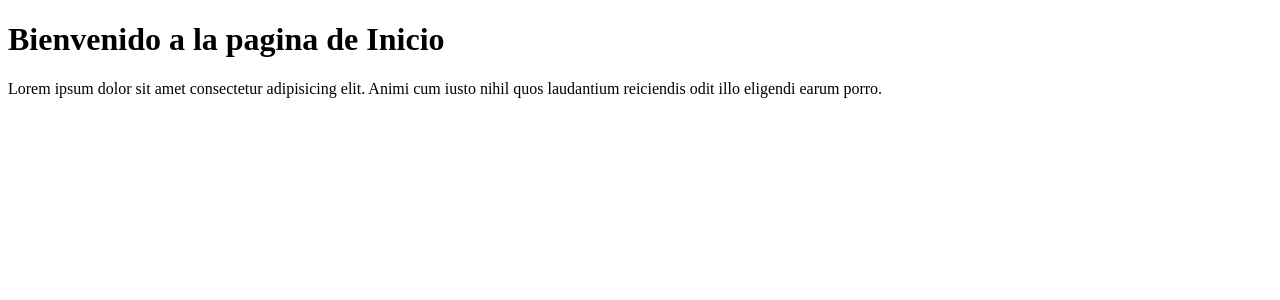
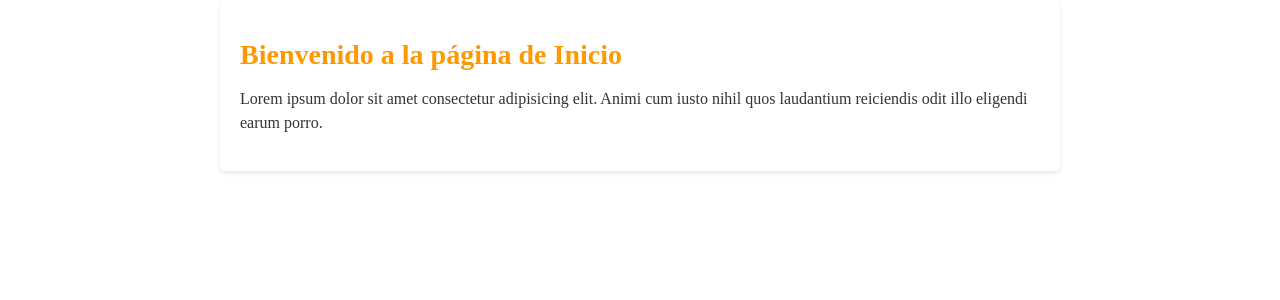
Before and after one commit to nelsonbogado99/LesTour, a Django app: page / in a window 1280 px wide. Shown: the part 56-356 px from the top of the page. Run offline with Django 4.2, Linux system fonts and the light colour scheme.

Commit message:
12/7 - Mejoras en la pagina home

```diff
--- a/lesTourApp/templates/pages/index.html
+++ b/lesTourApp/templates/pages/index.html
@@ -1,8 +1,34 @@
-{% extends "layouts/navBar.html" %} {% block content %}
+{% extends "layouts/navBar.html" %}
 
-<h1>Bienvenido a la pagina de Inicio</h1>
-<p>
-  Lorem ipsum dolor sit amet consectetur adipisicing elit. Animi cum iusto nihil quos laudantium reiciendis odit illo eligendi earum porro.
-</p>
+{% block content %}
+<style>
+    /* Estilos para el contenido de la página de inicio */
+    .content-container {
+        max-width: 800px;
+        margin: 0 auto;
+        padding: 20px;
+        background-color: #fff;
+        border-radius: 5px;
+        box-shadow: 0 2px 4px rgba(0, 0, 0, 0.1);
+    }
 
+    h1 {
+        color: #ff9800;
+        font-size: 28px;
+        margin-bottom: 10px;
+    }
+
+    p {
+        color: #333;
+        font-size: 16px;
+        line-height: 1.5;
+    }
+</style>
+
+<div class="content-container">
+    <h1>Bienvenido a la página de Inicio</h1>
+    <p>
+        Lorem ipsum dolor sit amet consectetur adipisicing elit. Animi cum iusto nihil quos laudantium reiciendis odit illo eligendi earum porro.
+    </p>
+</div>
 {% endblock %}
```
